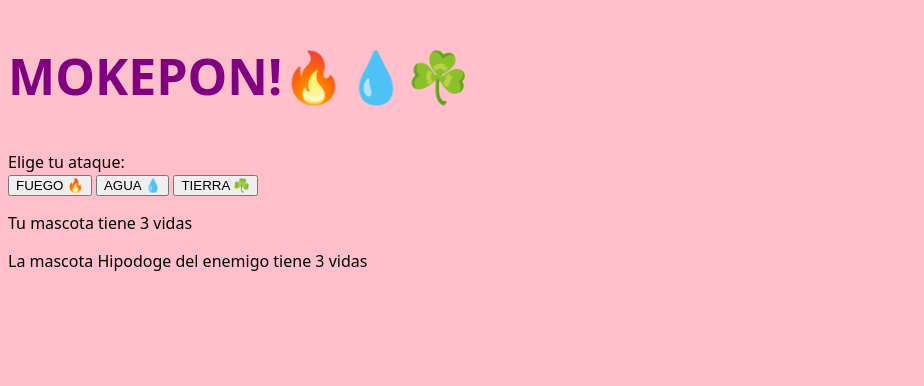
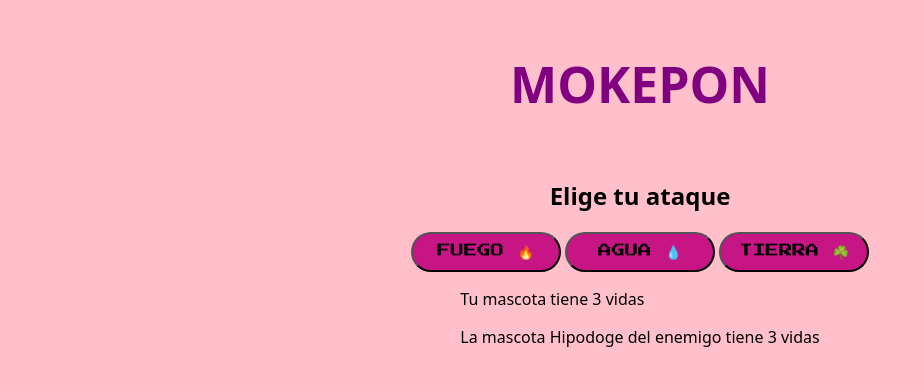
Before and after one commit to Carolhernandez2616/MOKEPON, a plain HTML site: page index.html in a window 1280 px wide. Both pictures are taken after a click on the button "Seleccionar". Shown: the whole page, without its empty margins (0-924 px from the left). Drawn offline with Linux system fonts and the light colour scheme; a web font is replaced by a local one.

Commit message:
Clase 39 - Curso de programación básica en PLATZI

```diff
--- a/css/styles.css
+++ b/css/styles.css
@@ -1,8 +1,12 @@
-@import url('https://fonts.googleapis.com/css2?family=Lobster&family=Sekuya&display=swap');
+@import url('https://fonts.googleapis.com/css2?family=Bitcount+Single:wght@100..900&family=Lobster&family=Press+Start+2P&family=Sekuya&display=swap');
 body {
-  font-family: "Sekuya", system-ui;
-  background-color:pink ;
+ font-family: "Sekuya", system-ui;
+ background-color: pink;
 }
+
+
+
+
 #seleccionar-mascota {
   display: flex;
   flex-direction: column;
@@ -53,3 +57,19 @@ body {
 input {
   display: none;
 }
+
+#seleccionar-ataque{
+  flex-direction: column;
+  align-items: center;
+}
+.boton-de-ataque {
+  background-color: mediumvioletred;
+  padding: 10px;
+  box-sizing: border-box;
+  border-radius: 20px;
+  width: 150px;
+  border-color: black;
+  color:black;
+  font-family: "Press Start 2P", system-ui;
+
+}
--- a/index.html
+++ b/index.html
@@ -10,7 +10,7 @@
 
 
       <section id="seleccionar-mascota">
-        <h1 class="titulo" >Mokepon</h1>
+        <h1 class="titulo">MOKEPON</h1>
 
         <h2 class="subtitulo">Elige tu mascota</h2>
 
@@ -40,15 +40,15 @@
 
 
       <section id="seleccionar-ataque">
-        <h1 class="titulo" >MOKEPON!🔥💧☘️ </h1
+        <h1 class="titulo" >MOKEPON</h1>
 
 
-        <h2>Elige tu ataque: </h2>
+        <h2 class="subtitulo">Elige tu ataque</h2>
 
         <div>
-          <button id="boton-FUEGO">FUEGO 🔥</button>
-          <button id="boton-AGUA">AGUA 💧</button>
-          <button id="boton-TIERRA">TIERRA ☘️</button>
+          <button id="boton-FUEGO"class="boton-de-ataque">FUEGO 🔥</button>
+          <button id="boton-AGUA"class="boton-de-ataque">AGUA 💧</button>
+          <button id="boton-TIERRA"class="boton-de-ataque">TIERRA ☘️</button>
         </div>
 
         <div>
--- a/js/Mokepon.js
+++ b/js/Mokepon.js
@@ -34,7 +34,7 @@ function seleccionarMascotaJugador (){
 
 
   let sectionSeleccionarAtaque = document.getElementById("seleccionar-ataque")
-  sectionSeleccionarAtaque.style.display = "block"
+  sectionSeleccionarAtaque.style.display = "flex"
 
 
 
```
